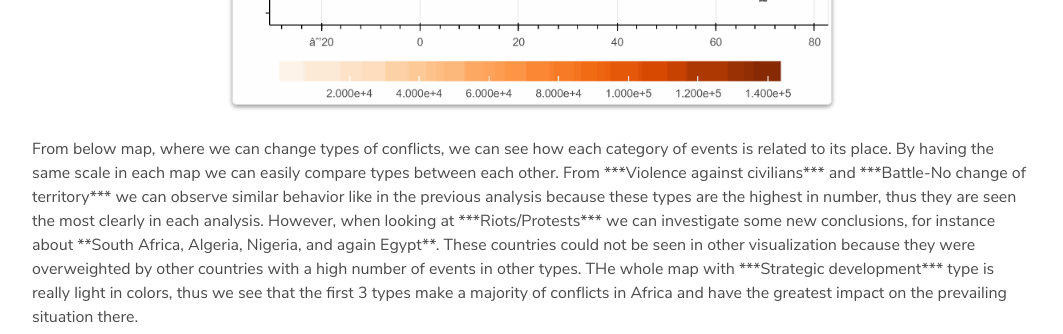
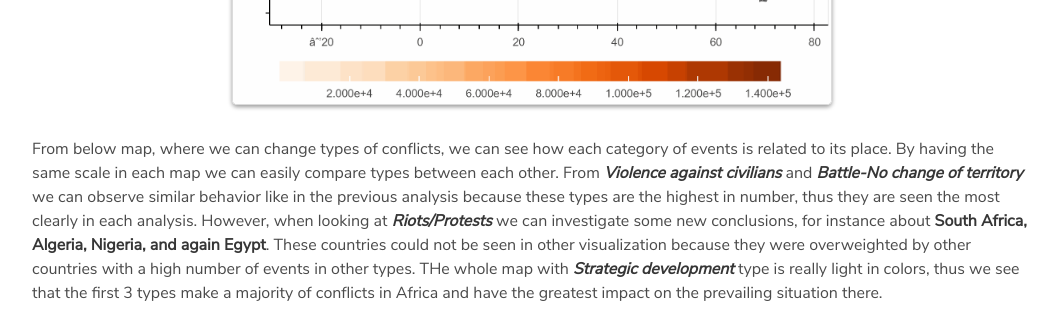
Before and after one commit to KasiaOtko/KasiaOtko.github.io, a plain HTML site: page geodata/index.html in a window 1280 px wide. Shown: the part 1900-2234 px from the top of the page, without its empty margins (108-1171 px from the left). Drawn offline with Linux system fonts and the light colour scheme.

Commit message:
Final touches

```diff
--- a/geodata/index.html
+++ b/geodata/index.html
@@ -136,7 +136,7 @@ Geo Data Visualisation - Social Data Analysis Final Project
 <img src="/gifs/map_events.gif" alt="drawing" width="600"/>
 <p>Showing number of victims per each country on the map is a great way to find information about wars and conflicts between countries. For evample we see <strong>Erithrean-Ethiopian War</strong>, <strong>Angola Civil War</strong>, <strong>The first Congo War</strong>, and <strong>Somalia Civil War</strong>.</p>
 <img src="/gifs/map_fatalities.gif" alt="drawing" width="600"/>
-From below map, where we can change types of conflicts, we can see how each category of events is related to its place. By having the same scale in each map we can easily compare types between each other. From ***Violence against civilians*** and ***Battle-No change of territory*** we can observe similar behavior like in the previous analysis because these types are the highest in number, thus they are seen the most clearly in each analysis. However, when looking at ***Riots/Protests*** we can investigate some new conclusions, for instance about **South Africa, Algeria, Nigeria, and again Egypt**. These countries could not be seen in other visualization because they were overweighted by other countries with a high number of events in other types. THe whole map with ***Strategic development*** type is really light in colors, thus we see that the first 3 types make a majority of conflicts in Africa and have the greatest impact on the prevailing situation there.
+<p>From below map, where we can change types of conflicts, we can see how each category of events is related to its place. By having the same scale in each map we can easily compare types between each other. From <em><strong>Violence against civilians</strong></em> and <em><strong>Battle-No change of territory</strong></em> we can observe similar behavior like in the previous analysis because these types are the highest in number, thus they are seen the most clearly in each analysis. However, when looking at <em><strong>Riots/Protests</strong></em> we can investigate some new conclusions, for instance about <strong>South Africa, Algeria, Nigeria, and again Egypt</strong>. These countries could not be seen in other visualization because they were overweighted by other countries with a high number of events in other types. THe whole map with <em><strong>Strategic development</strong></em> type is really light in colors, thus we see that the first 3 types make a majority of conflicts in Africa and have the greatest impact on the prevailing situation there.</p>
 <img src="/gifs/map_types.gif" alt="drawing" width="600"/>
 
     </div>
```
